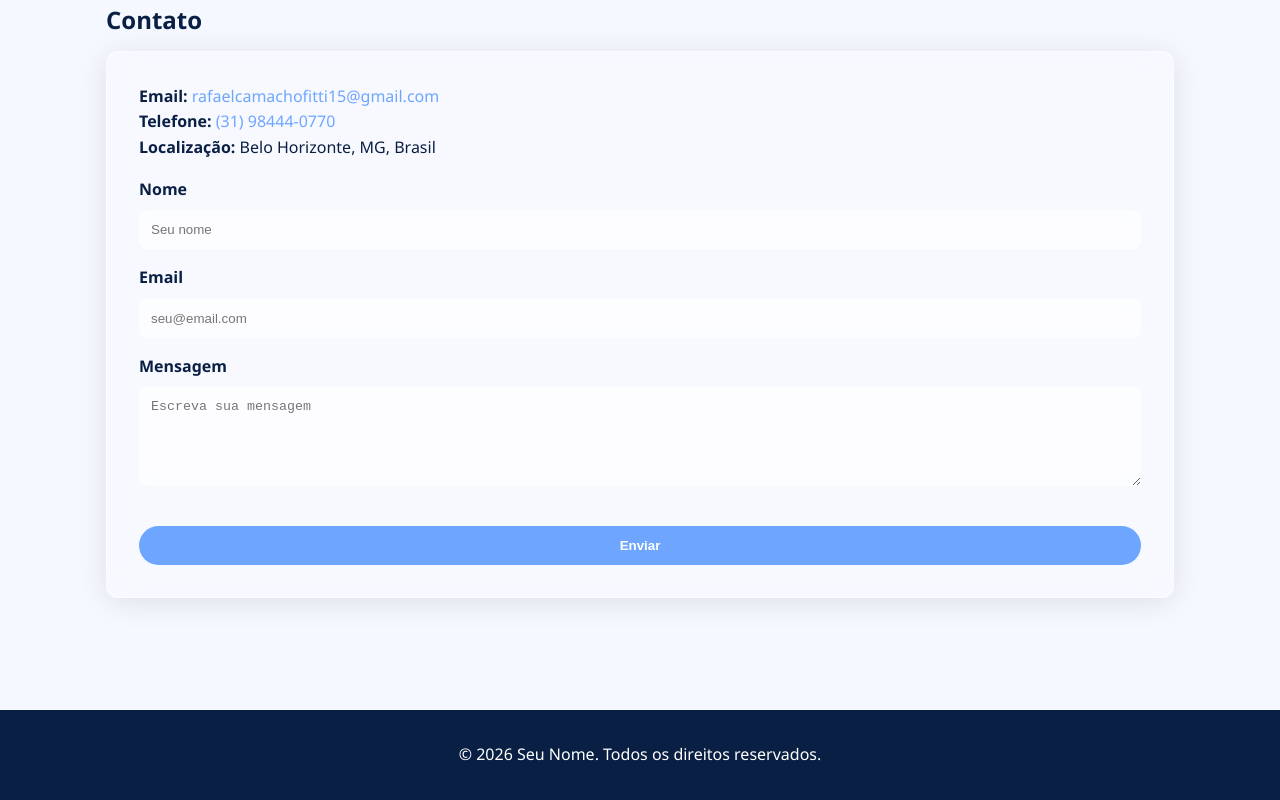
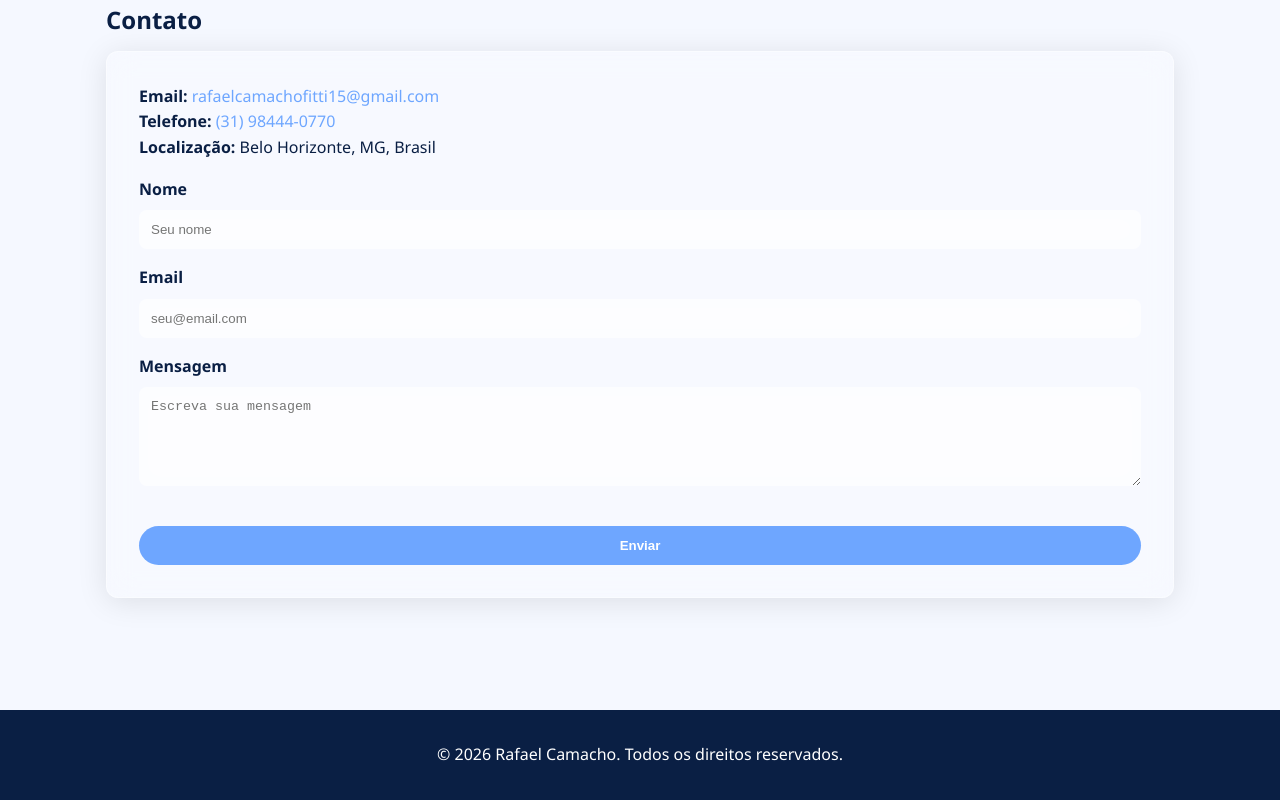
Before and after one commit to Camachow/portfolio-2026, a React (Create React App) app: page / in a window 1280 px wide. Shown: the part 4376-5176 px from the top of the page. Built offline with nearby package versions, Linux system fonts and the light colour scheme.

Commit message:
add copyright footer

```diff
--- a/src/components/Footer.js
+++ b/src/components/Footer.js
@@ -1,10 +1,10 @@
-import React from 'react';
+import React from "react";
 
 function Footer() {
   return (
     <footer className="footer">
       <div className="container">
-        <p>&copy; 2026 Seu Nome. Todos os direitos reservados.</p>
+        <p>&copy; 2026 Rafael Camacho. Todos os direitos reservados.</p>
       </div>
     </footer>
   );
```
